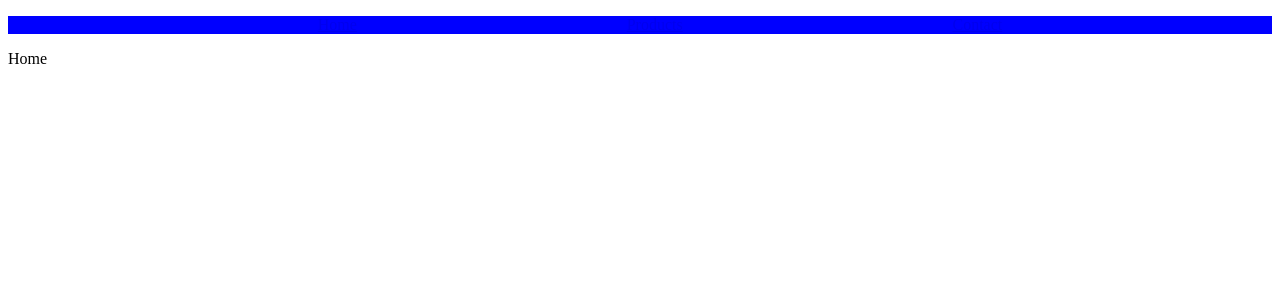
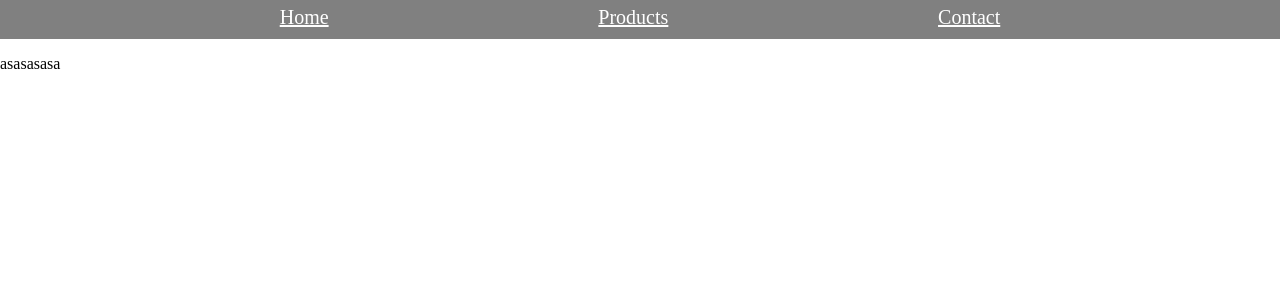
Before and after one commit to AhsanAlijs/Ecommerce-by-react, a React (Vite) app: page / in a window 1280 px wide. Shown: the top 300 px of the page. Built offline with nearby package versions, Linux system fonts and the light colour scheme.

Commit message:
add file

```diff
--- a/index.html
+++ b/index.html
@@ -6,7 +6,7 @@
     <meta name="viewport" content="width=device-width, initial-scale=1.0" />
     <title>React</title>
   </head>
-  <body>
+  <body style="margin: 0; padding: 0; box-sizing: border-box; margin-top: -20px;">
     <div id="root"></div>
     <script type="module" src="/src/main.jsx"></script>
   </body>
--- a/src/components/Navbar.jsx
+++ b/src/components/Navbar.jsx
@@ -6,12 +6,14 @@ import { Link } from 'react-router-dom'
 function Navbar() {
   return (
     <>
-      <ul style={{ display: 'flex', alignItems: 'center', justifyContent: 'space-evenly', listStyleType: 'none', backgroundColor: 'blue'}}>
-      <li><Link>Home</Link></li>
-      <li><Link>Products</Link></li>
-      <li><Link>Contact</Link></li>
+      <ul style={{ display: 'flex', alignItems: 'center', justifyContent: 'space-evenly', listStyleType: 'none', backgroundColor: 'gray', padding: '10px', }}>
 
-    </ul >
+        <li style={{ fontSize: '20px' }}><Link style={{ color: 'white' }} to={'/'}>Home</Link></li>
+        <li style={{ fontSize: '20px' }}><Link style={{ color: 'white' }} to={'products'}>Products</Link></li>
+        <li style={{ fontSize: '20px' }}><Link style={{ color: 'white' }} to={'contact'}>Contact</Link></li>
+
+
+      </ul >
     </>
   )
 }
--- a/src/screen/Home/Home.jsx
+++ b/src/screen/Home/Home.jsx
@@ -1,9 +1,14 @@
 import React from 'react'
 
 const Home = () => {
-  return (
-    <div>Home</div>
-  )
+    return (
+
+        <div >
+            asasasasa
+        </div>
+
+
+    )
 }
 
 export default Home
```
